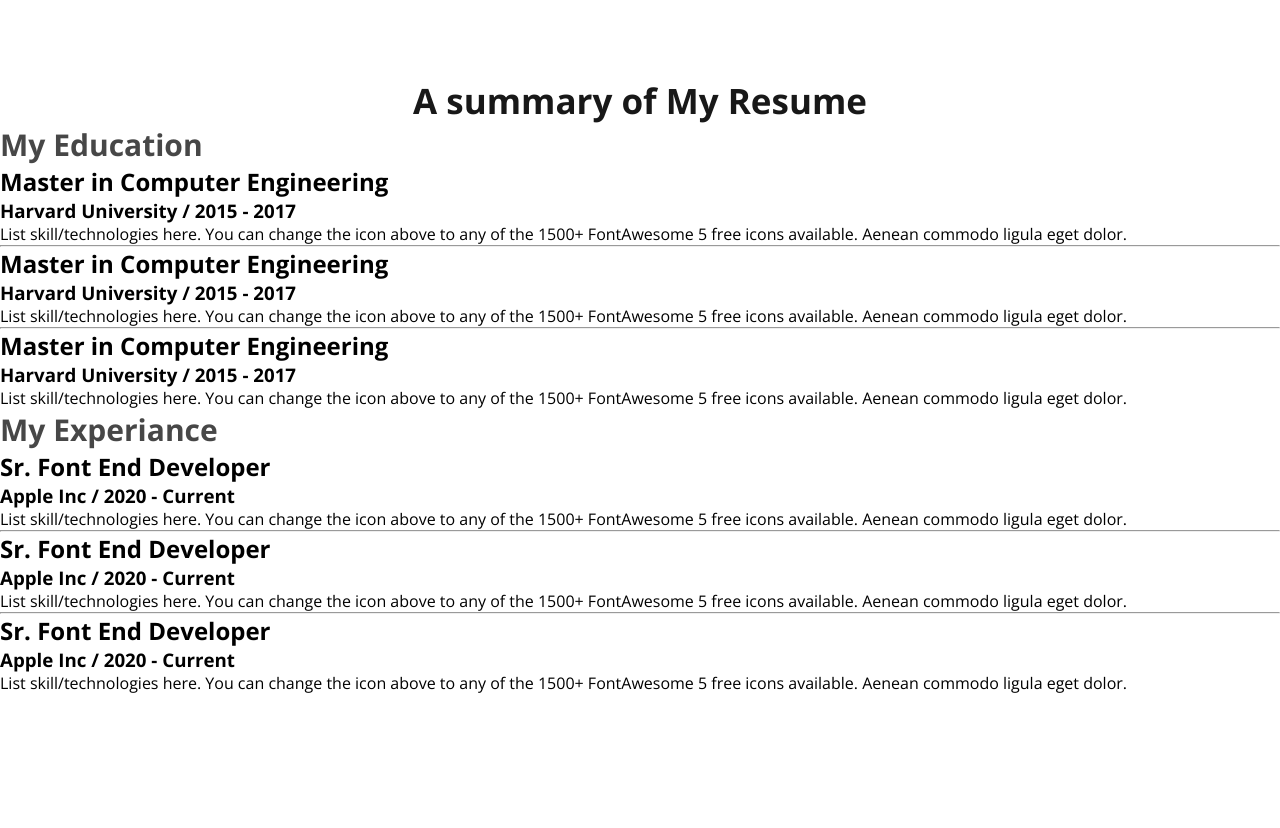
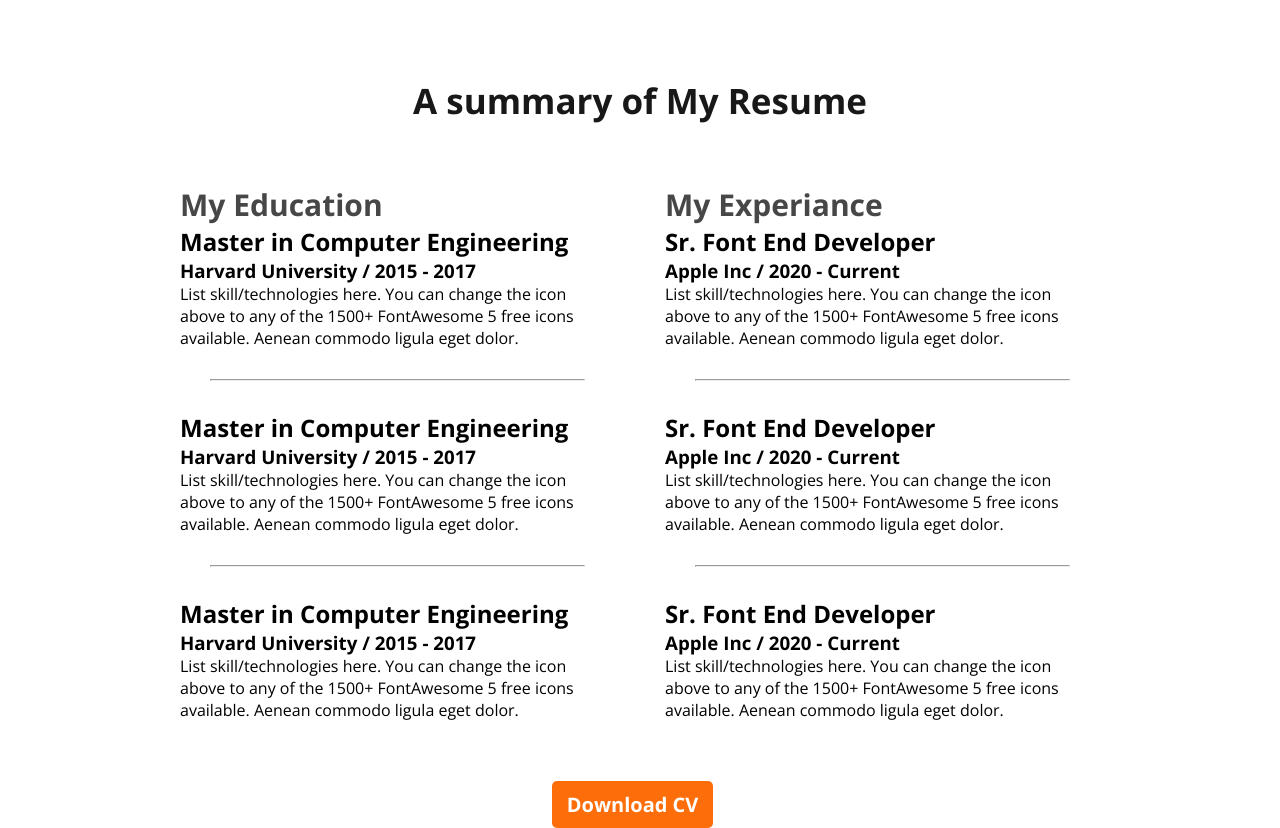
Before and after one commit to emon-02/Portfolio-Website, a plain HTML site: page index.html in a window 1280 px wide. Shown: the part 2060-2888 px from the top of the page. Before the commit the page ends 2754 px from the top, so only its background shows below. Drawn offline with nearby package versions, Linux system fonts and the light colour scheme.

Commit message:
completed resume section

```diff
--- a/Styles/portfolio.css
+++ b/Styles/portfolio.css
@@ -132,12 +132,22 @@
 background: #FFF;
 box-shadow: 0px 6px 50px 0px rgba(0, 0, 0, 0.06);
 }
+/* RESUME SECTION STYLES */
 .resume-container{
-    /* display: flex;
-    justify-content: space-between; */
+    display: flex;
+gap: 50px;
+padding:10px 180px;
+margin-top: 50px;
 }
 .resume-colum-title{
     color:  #474747;
 font-size: 30px;
 font-weight: 700;
 }
+.resume-container hr {
+    margin: 30px;
+}
+.download-cv {
+    text-align: center;
+    margin-top: 50px;
+}
--- a/index.html
+++ b/index.html
@@ -134,6 +134,9 @@
             </div>
         </div>
     </div>
+    <div class="download-cv">
+        <button class="btn-primary">Download CV</button>
+    </div>
 </section>
 </main>
 <footer>
```
